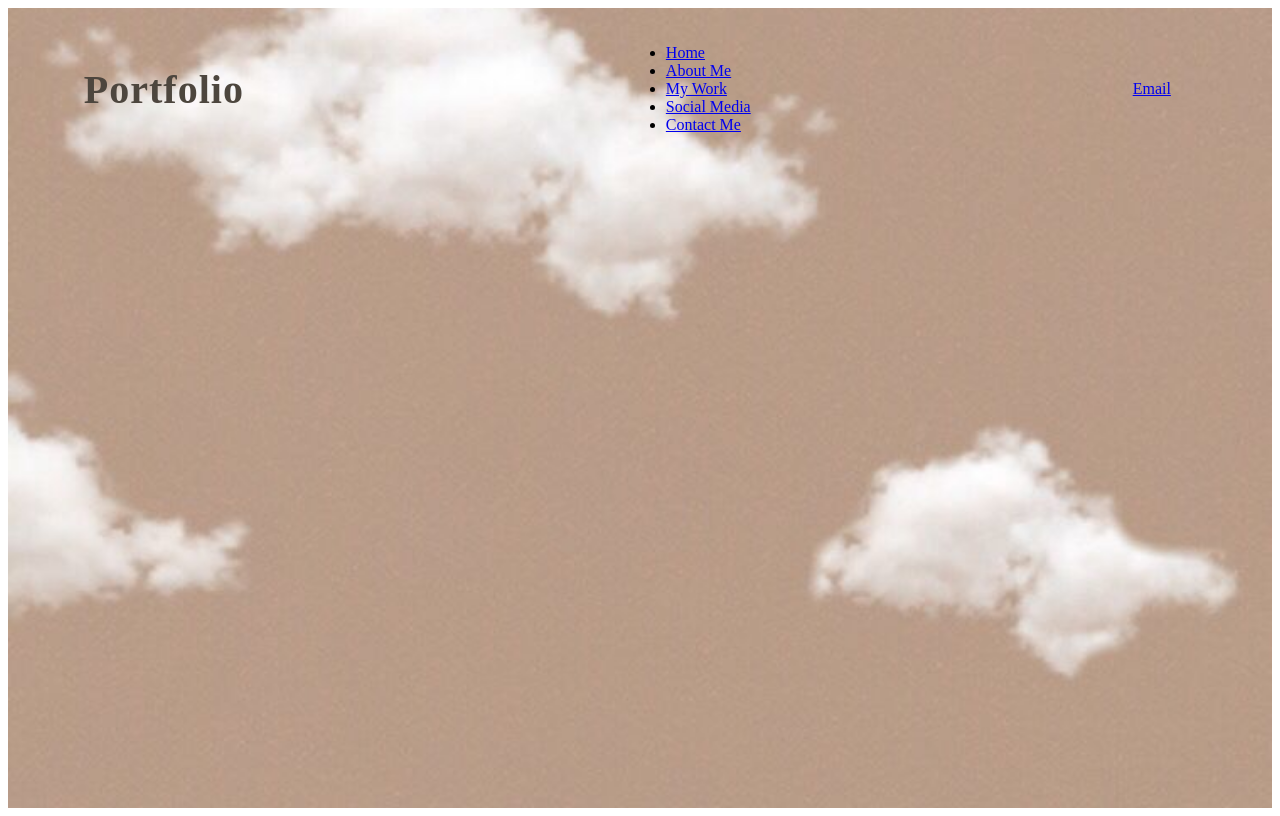
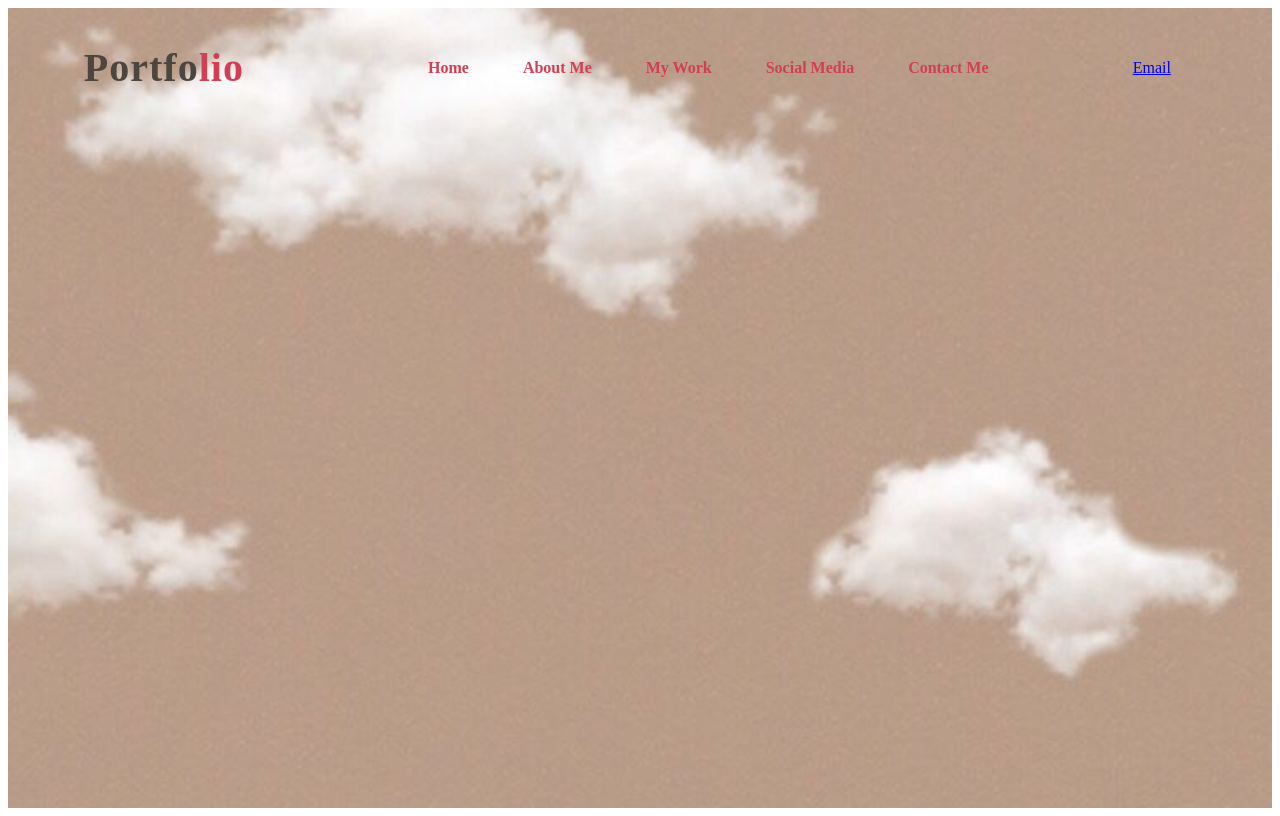
Before and after one commit to aminahayat/Advanced-CSS-Portfolio-, a plain HTML site: page index.html in a window 1280 px wide. Drawn offline with Linux system fonts and the light colour scheme.

Commit message:
git commit

```diff
--- a/03-Homework/Assets/css/style.css
+++ b/03-Homework/Assets/css/style.css
@@ -1,3 +1,12 @@
+:root {
+    --dark: beige;
+    --head: rgb(209, 63, 85);
+    --font-info: black;
+    --font-hover: rgb(255, 136, 0);
+
+}
+
+
 .main {
     height: 100vh;
     width: 100%;
@@ -11,7 +20,7 @@ nav {
     display: flex;
     align-items: center;
     justify-content: space-between;
-    padding-top: 20px;
+    padding-top: 3px;
     padding-left: 6%;
     padding-right: 8%;
 }
@@ -21,5 +30,26 @@ nav {
     font-size: 40px;
     letter-spacing: 1px;
     cursor: pointer;
+}
+
+span {
+    color: var(--head)
 
 }
+nav ul li {
+    list-style-type: none;
+    display: inline-block;
+    padding: 10px   25px;
+}
+
+nav ul li a {
+    color: var(--head);
+    text-decoration: none;
+    font-weight: bold;
+    text-transform: capitalize;
+}
+
+nav ul li a:hover {
+    color: var(--font-hover)
+
+}
--- a/index.html
+++ b/index.html
@@ -10,7 +10,7 @@
 
     <div class="main">
         <nav>
-            <h2 class="logo">Portfolio</h2>
+            <h2 class="logo">Portfo<span>lio</span></h2>
             <ul>
                 <li><a href="#">Home</a></li>
                 <li><a href="#">About Me</a></li>
```
